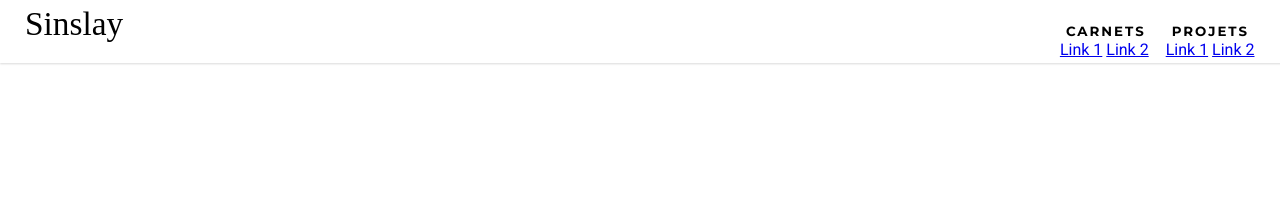
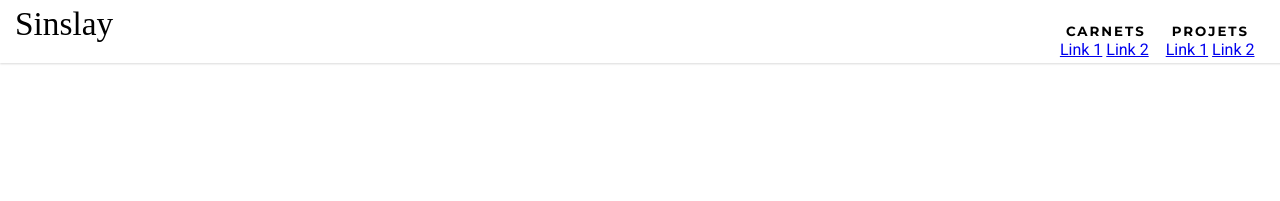
Before and after one commit to SinslayDang/SinslayDang.github.io, a Jekyll site: the page built from index.html, in a window 1280 px wide. Shown: the top 201 px of the page. Built offline with Jekyll 4.4.1, drawn with Linux system fonts in a browser that asks for light colours.

Commit message:
Update main.css

```diff
--- a/css/main.css
+++ b/css/main.css
@@ -20,7 +20,7 @@ nav #lien_home {
         font-family: "Quentin" !important;
         font-size: 25pt !important;
         text-decoration: none !important;
-        padding-left: 20px;
+        padding-left: 10px;
 }
 
 nav ul {
```
